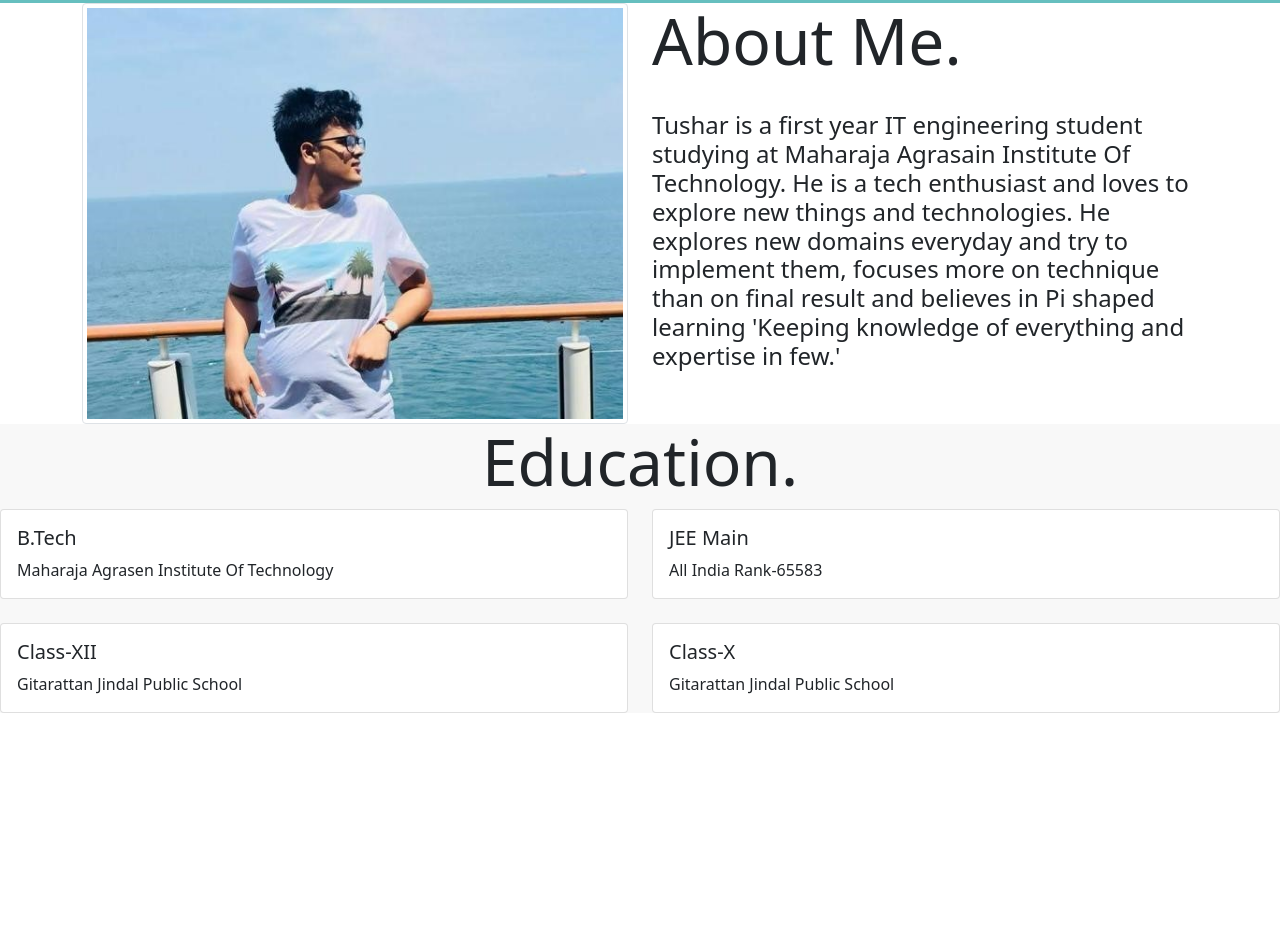
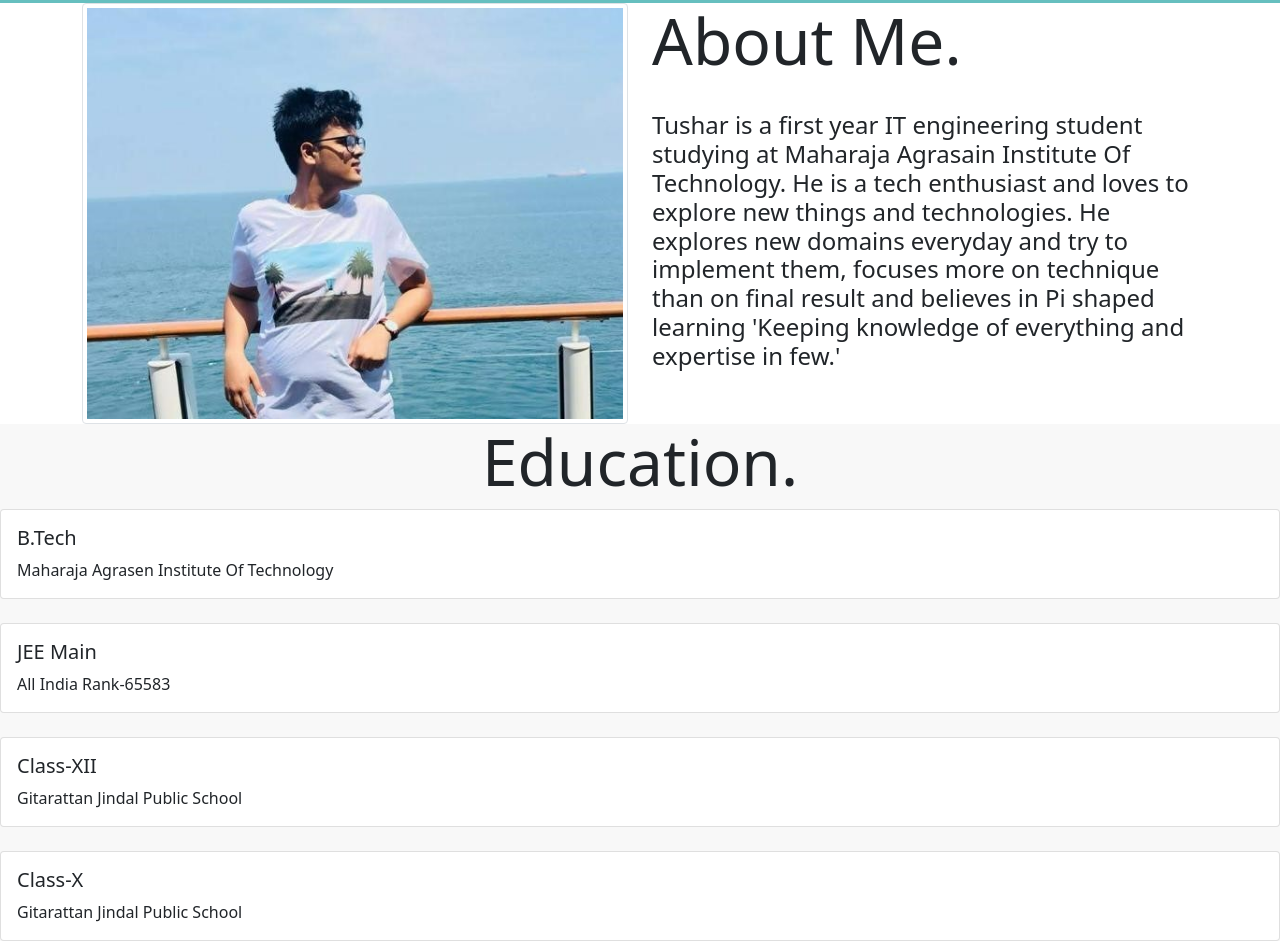
Before and after one commit to tushar9891/Cv, a plain HTML site: page index.html in a window 1280 px wide. Shown: the part 625-1566 px from the top of the page. Before the commit the page ends 1338 px from the top, so only its background shows below. Drawn offline with nearby package versions, Linux system fonts and the light colour scheme; a web font is replaced by a local one.

Commit message:
Update index.html

```diff
--- a/index.html
+++ b/index.html
@@ -57,7 +57,7 @@
 <section id="edu">
   <h1 class="abo"><center>Education.</center></h1>
   <div class="row row-cols-1 row-cols-md-2 g-4">
-    <div class="col">
+    <div class="col-md-12">
       <div class="card">
         <div class="card-body">
           <h5 class="card-title">B.Tech</h5>
@@ -65,7 +65,7 @@
         </div>
       </div>
     </div>
-    <div class="col">
+    <div class="col-md-12">
       <div class="card">
         <div class="card-body">
           <h5 class="card-title">JEE Main</h5>
@@ -73,7 +73,7 @@
         </div>
       </div>
     </div>
-    <div class="col">
+    <div class="col-md-12">
       <div class="card">
         <div class="card-body">
           <h5 class="card-title">Class-XII</h5>
@@ -81,7 +81,7 @@
         </div>
       </div>
     </div>
-    <div class="col">
+    <div class="col-md-12">
       <div class="card">
         <div class="card-body">
           <h5 class="card-title">Class-X</h5>
```
